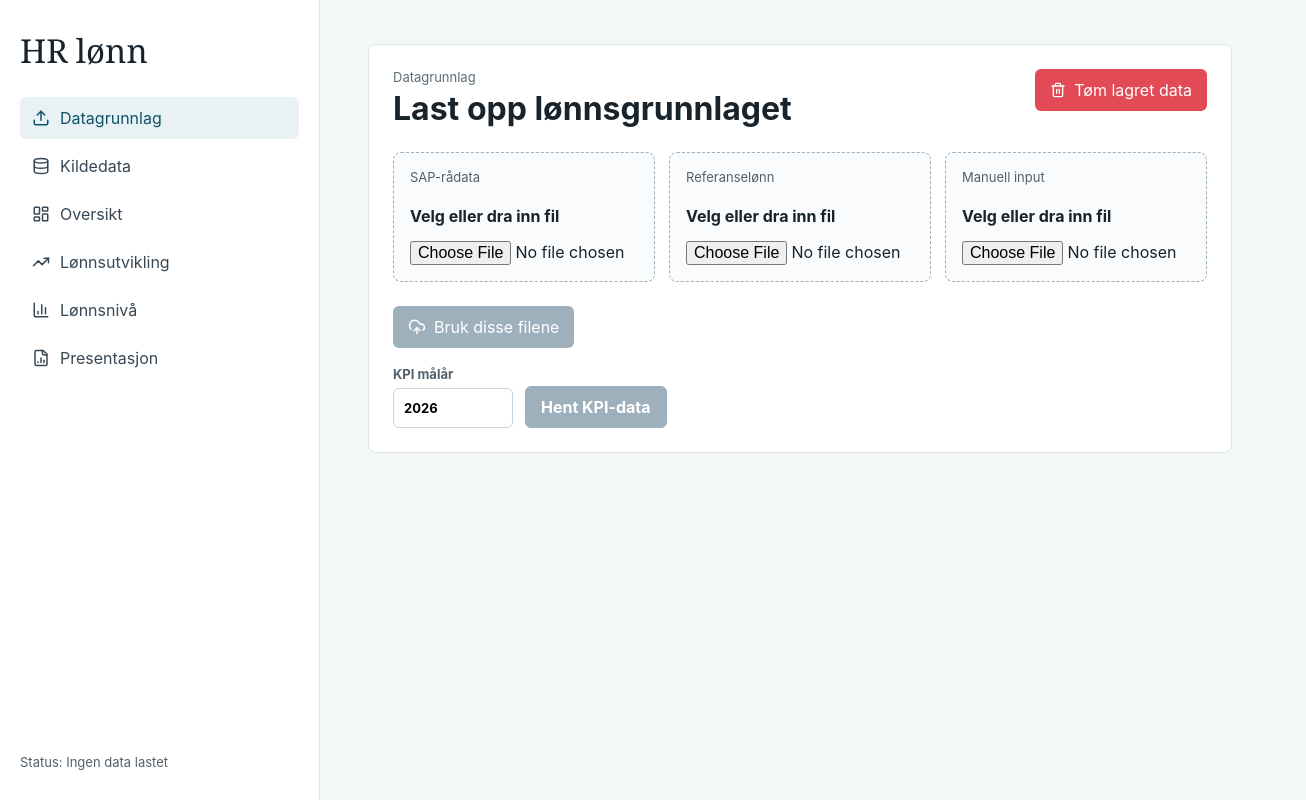
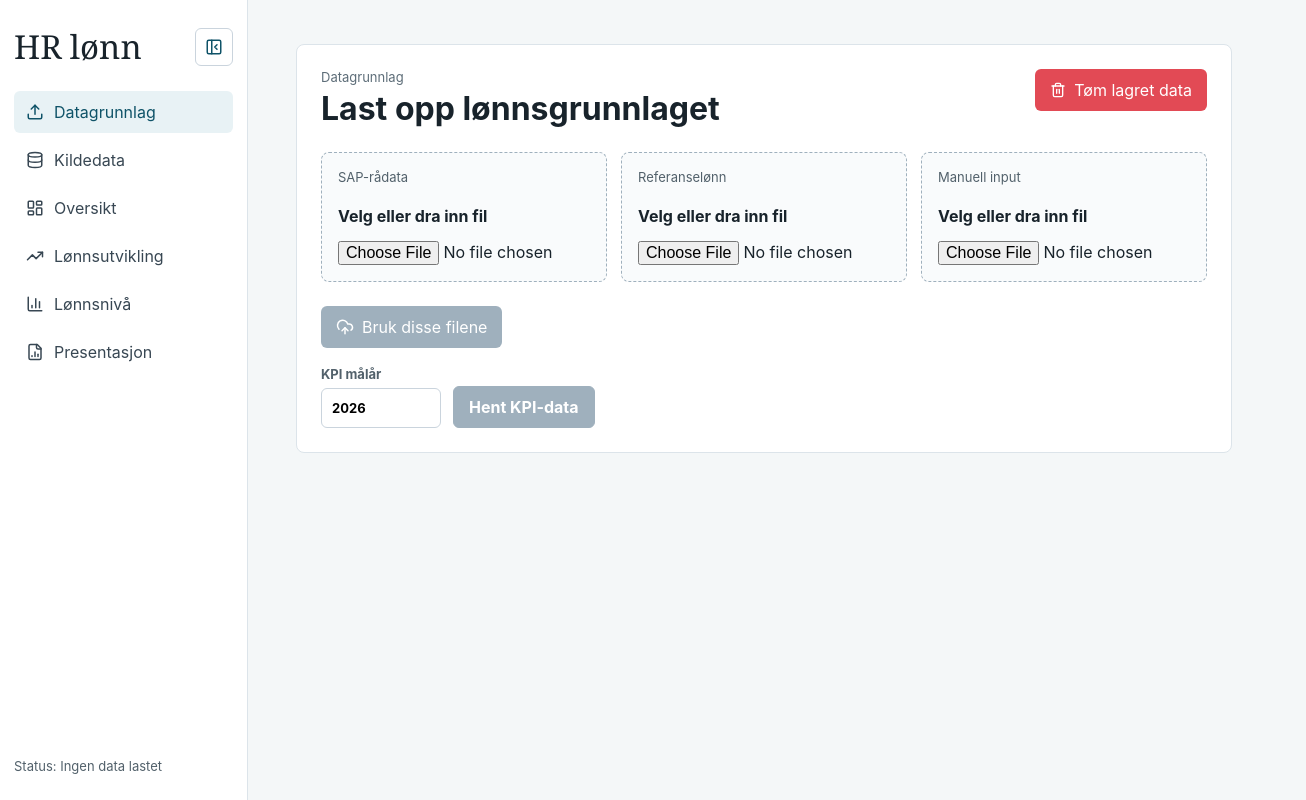
Before and after one commit to ae-nkom/hrlonn, a React (Vite) app: page / in a window 1280 px wide. Shown: the whole page, 1306 px wide, since content can reach past the window. Built offline with nearby package versions, Linux system fonts and the light colour scheme.

Commit message:
Add collapsible sidebar

```diff
--- a/src/components/Sidebar.tsx
+++ b/src/components/Sidebar.tsx
@@ -1,4 +1,4 @@
-import { BarChart3, Database, FileChartColumn, LayoutDashboard, TrendingUp, Upload } from "lucide-react";
+import { BarChart3, Database, FileChartColumn, LayoutDashboard, PanelLeftClose, PanelLeftOpen, TrendingUp, Upload } from "lucide-react";
 import type { LucideIcon } from "lucide-react";
 
 export type Page = "datagrunnlag" | "oversikt" | "kildedata" | "lonn" | "lonnsniva" | "presentasjon";
@@ -16,24 +16,33 @@ export function Sidebar({
   page,
   setPage,
   status,
+  collapsed,
+  onToggleCollapsed,
 }: {
   page: Page;
   setPage: (page: Page) => void;
   status: string;
+  collapsed: boolean;
+  onToggleCollapsed: () => void;
 }) {
   return (
-    <aside className="sidebar">
-      <div className="brand">
-        <span>HR</span>
-        <strong>lønn</strong>
+    <aside className={collapsed ? "sidebar collapsed" : "sidebar"}>
+      <div className="sidebar-top">
+        <div className="brand" aria-hidden={collapsed}>
+          <span>HR</span>
+          <strong>lønn</strong>
+        </div>
+        <button className="sidebar-toggle" type="button" onClick={onToggleCollapsed} aria-label={collapsed ? "Vis venstremeny" : "Skjul venstremeny"} title={collapsed ? "Vis venstremeny" : "Skjul venstremeny"}>
+          {collapsed ? <PanelLeftOpen size={18} /> : <PanelLeftClose size={18} />}
+        </button>
       </div>
       <nav>
         {pages.map((item) => {
           const Icon = item.icon;
           return (
-            <button className={page === item.id ? "active" : ""} onClick={() => setPage(item.id)} key={item.id}>
+            <button className={page === item.id ? "active" : ""} onClick={() => setPage(item.id)} key={item.id} title={item.label} aria-label={item.label}>
               <Icon size={18} />
-              {item.label}
+              <span>{item.label}</span>
             </button>
           );
         })}
--- a/src/main.tsx
+++ b/src/main.tsx
@@ -30,12 +30,20 @@ const filterColumnLabels: Record<keyof Filters, string> = {
 type PresentationView = "tables" | "salary" | "development" | "external";
 const pageStorageKey = "hr-lonn:selected-page";
 const presentationViewStorageKey = "hr-lonn:presentation-view";
+const sidebarCollapsedStorageKey = "hr-lonn:sidebar-collapsed";
 const validPages: Page[] = ["datagrunnlag", "oversikt", "kildedata", "lonn", "lonnsniva", "presentasjon"];
 const validPresentationViews: PresentationView[] = ["tables", "salary", "development", "external"];
 
 function storedValue<T extends string>(key: string, validValues: T[], fallback: T): T {
   const value = window.localStorage.getItem(key);
   return value && validValues.includes(value as T) ? (value as T) : fallback;
+}
+
+function storedBoolean(key: string, fallback: boolean): boolean {
+  const value = window.localStorage.getItem(key);
+  if (value === "true") return true;
+  if (value === "false") return false;
+  return fallback;
 }
 
 const developmentColumnWidths = {
@@ -411,6 +419,7 @@ function App() {
   const [salaryLevelFilters, setSalaryLevelFilters] = useState<Filters>(emptyFilters);
   const [presentationFilters, setPresentationFilters] = useState<Filters>(emptyFilters);
   const [presentationView, setPresentationView] = useState<PresentationView>(() => storedValue(presentationViewStorageKey, validPresentationViews, "tables"));
+  const [sidebarCollapsed, setSidebarCollapsed] = useState(() => storedBoolean(sidebarCollapsedStorageKey, false));
 
   const model = useMemo(() => (bundle ? buildModel(bundle) : null), [bundle]);
   const allRows = useMemo(() => model?.analysis ?? [], [model]);
@@ -463,6 +472,10 @@ function App() {
   useEffect(() => {
     window.localStorage.setItem(presentationViewStorageKey, presentationView);
   }, [presentationView]);
+
+  useEffect(() => {
+    window.localStorage.setItem(sidebarCollapsedStorageKey, String(sidebarCollapsed));
+  }, [sidebarCollapsed]);
 
   async function handleUpload(files: UploadFilePatch) {
     setBusy(true);
@@ -529,8 +542,8 @@ function App() {
   const status = bundle ? `Status: ${bundle.sources.sap_raw?.name ?? "Lagret datagrunnlag"}` : "Status: Ingen data lastet";
 
   return (
-    <div className="app">
-      <Sidebar page={page} setPage={setPage} status={status} />
+    <div className={sidebarCollapsed ? "app sidebar-collapsed" : "app"}>
+      <Sidebar page={page} setPage={setPage} status={status} collapsed={sidebarCollapsed} onToggleCollapsed={() => setSidebarCollapsed((current) => !current)} />
       <main>
         {error ? <div className="error-box">{error}</div> : null}
         {page === "datagrunnlag" ? (
--- a/src/styles.css
+++ b/src/styles.css
@@ -28,19 +28,32 @@ button {
 .app {
   min-height: 100vh;
   display: grid;
-  grid-template-columns: 320px minmax(0, 1fr);
+  grid-template-columns: 248px minmax(0, 1fr);
+}
+
+.app.sidebar-collapsed {
+  grid-template-columns: 68px minmax(0, 1fr);
 }
 
 .sidebar {
   position: sticky;
   top: 0;
   height: 100vh;
-  padding: 28px 20px;
+  padding: 24px 14px;
   background: #ffffff;
   border-right: 1px solid #dce4ea;
   display: flex;
   flex-direction: column;
-  gap: 24px;
+  gap: 22px;
+  min-width: 0;
+}
+
+.sidebar-top {
+  min-height: 42px;
+  display: flex;
+  align-items: center;
+  justify-content: space-between;
+  gap: 12px;
 }
 
 .brand {
@@ -60,6 +73,23 @@ button {
   font-weight: 500;
 }
 
+.sidebar-toggle {
+  width: 38px;
+  height: 38px;
+  flex: 0 0 38px;
+  border: 1px solid #cad4dd;
+  border-radius: 6px;
+  background: #ffffff;
+  color: #0f5368;
+  display: inline-flex;
+  align-items: center;
+  justify-content: center;
+}
+
+.sidebar-toggle:hover {
+  background: #e8f2f5;
+}
+
 nav {
   display: grid;
   gap: 6px;
@@ -76,6 +106,14 @@ nav button {
   background: transparent;
   color: #384753;
   text-align: left;
+  min-width: 0;
+}
+
+nav button span {
+  min-width: 0;
+  overflow: hidden;
+  text-overflow: ellipsis;
+  white-space: nowrap;
 }
 
 nav button.active,
@@ -89,6 +127,38 @@ nav button:hover {
   font-size: 13px;
   color: #52616b;
   line-height: 1.35;
+  overflow-wrap: anywhere;
+}
+
+.sidebar.collapsed {
+  padding: 18px 10px;
+  align-items: center;
+}
+
+.sidebar.collapsed .sidebar-top {
+  justify-content: center;
+}
+
+.sidebar.collapsed .brand,
+.sidebar.collapsed .status-line,
+.sidebar.collapsed nav button span {
+  display: none;
+}
+
+.sidebar.collapsed nav {
+  width: 100%;
+  justify-items: center;
+}
+
+.sidebar.collapsed nav button {
+  width: 42px;
+  justify-content: center;
+  padding: 0;
+}
+
+.sidebar.collapsed .sidebar-toggle {
+  width: 42px;
+  height: 42px;
 }
 
 main {
```
